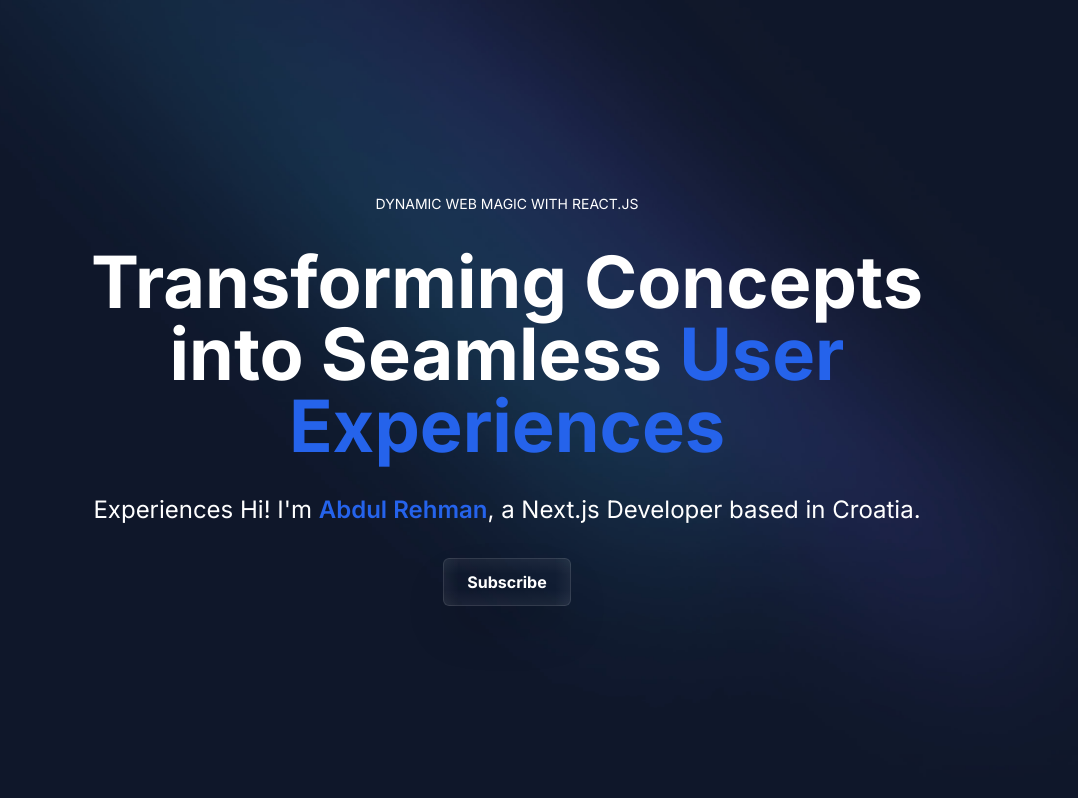
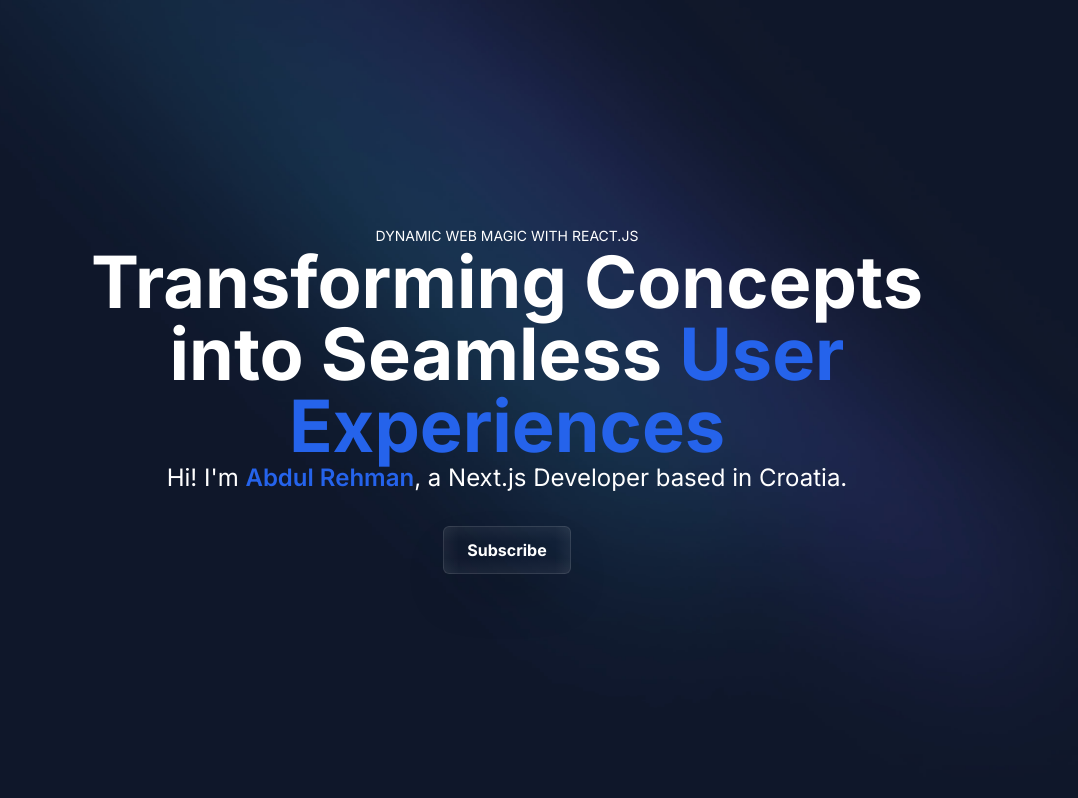
Before and after one commit to digitalrehman/rehmanofficialprojects, a React (Vite) app: page / in a window 1280 px wide. Shown: the top 798 px of the page, without its empty margins (133-1211 px from the left). Built offline with nearby package versions, Linux system fonts and the light colour scheme; no server answers.

Commit message:
Update Hero.jsx

```diff
--- a/src/components/Hero/Hero.jsx
+++ b/src/components/Hero/Hero.jsx
@@ -1,16 +1,38 @@
 import React, { useEffect } from "react";
+import { motion, useAnimation } from "framer-motion";
 import background from "../../assets/background.jpg";
 import { Link } from "react-router-dom";
+
 const Hero = () => {
+  const controls = useAnimation();
+
   const handleSubscribe = () => {
-    window.open('https://www.youtube.com/channel/UCN2JChIIDbeZbLo5vKvBsQA?sub_confirmation=1', '_blank');
+    window.open(
+      "https://www.youtube.com/channel/UCN2JChIIDbeZbLo5vKvBsQA?sub_confirmation=1",
+      "_blank"
+    );
   };
+
+  useEffect(() => {
+    controls.start({
+      x: 0,
+      opacity: 1,
+      transition: { duration: 1 }
+    });
+  }, [controls]);
+
   return (
-    <div className="px-4 font-[Inter] md:px-0 h-screen w-full flex flex-col items-center justify-center gap-8 text-white">
+    <div className="px-4 font-[Inter] md:px-0 h-screen w-full flex flex-col items-center justify-center gap-8 text-white relative overflow-hidden">
       <img
-        className="absolute top-0 left-0 -z-10 w-full h-full object-cover"
+        className="absolute top-0 left-0 z-0 w-full h-full object-cover"
         src={background}
+        alt="Background"
       />
+      <motion.div
+        className="z-10 text-center"
+        initial={{ x: -300, opacity: 0 }}
+        animate={controls}
+      >
         <p className="text-sm">DYNAMIC WEB MAGIC WITH REACT.JS</p>
         <h1 className="md:text-7xl sm:text-5xl text-3xl font-bold text-center">
           Transforming Concepts <br /> into Seamless
@@ -20,16 +42,18 @@
             User <br /> Experiences
           </span>
         </h1>
-      <p className="md:text-2xl text-xl text-center ">
-        Experiences Hi! I'm{" "}
-        <span className="text-blue-600 font-semibold text-center">
-          Abdul Rehman
-        </span>
-        , a Next.js Developer based in Croatia.
+        <p className="md:text-2xl text-xl">
+          Hi! I'm{" "}
+          <span className="text-blue-600 font-semibold">Abdul Rehman</span>, a
+          Next.js Developer based in Croatia.
         </p>
-      <div
+      </motion.div>
+      <motion.div
         onClick={handleSubscribe}
-        class="cursor-pointer relative inline-flex items-center justify-center px-6 py-3 overflow-hidden font-bold text-white rounded-md shadow-2xl group"
+        className="z-10 cursor-pointer relative inline-flex items-center justify-center px-6 py-3 overflow-hidden font-bold text-white rounded-md shadow-2xl group"
+        initial={{ x: 300, opacity: 0 }}
+        animate={controls}
+        transition={{ delay: 0.5, duration: 2 }}
       >
         <span className="absolute inset-0 w-full h-full transition duration-300 ease-out opacity-0 bg-gradient-to-br from-blue-600 via-blue-900 to-blue-400 group-hover:opacity-100"></span>
         <span className="absolute top-0 left-0 w-full bg-gradient-to-b from-white to-transparent opacity-5 h-1/3"></span>
@@ -39,7 +63,7 @@
         <span className="absolute inset-0 w-full h-full border border-white rounded-md opacity-10"></span>
         <span className="absolute w-0 h-0 transition-all duration-300 ease-out bg-white rounded-full group-hover:w-56 group-hover:h-56 opacity-5"></span>
         <span className="relative">Subscribe</span>
-      </div>
+      </motion.div>
     </div>
   );
 };
```
Lines whose indentation alone changed are shown as unchanged.
